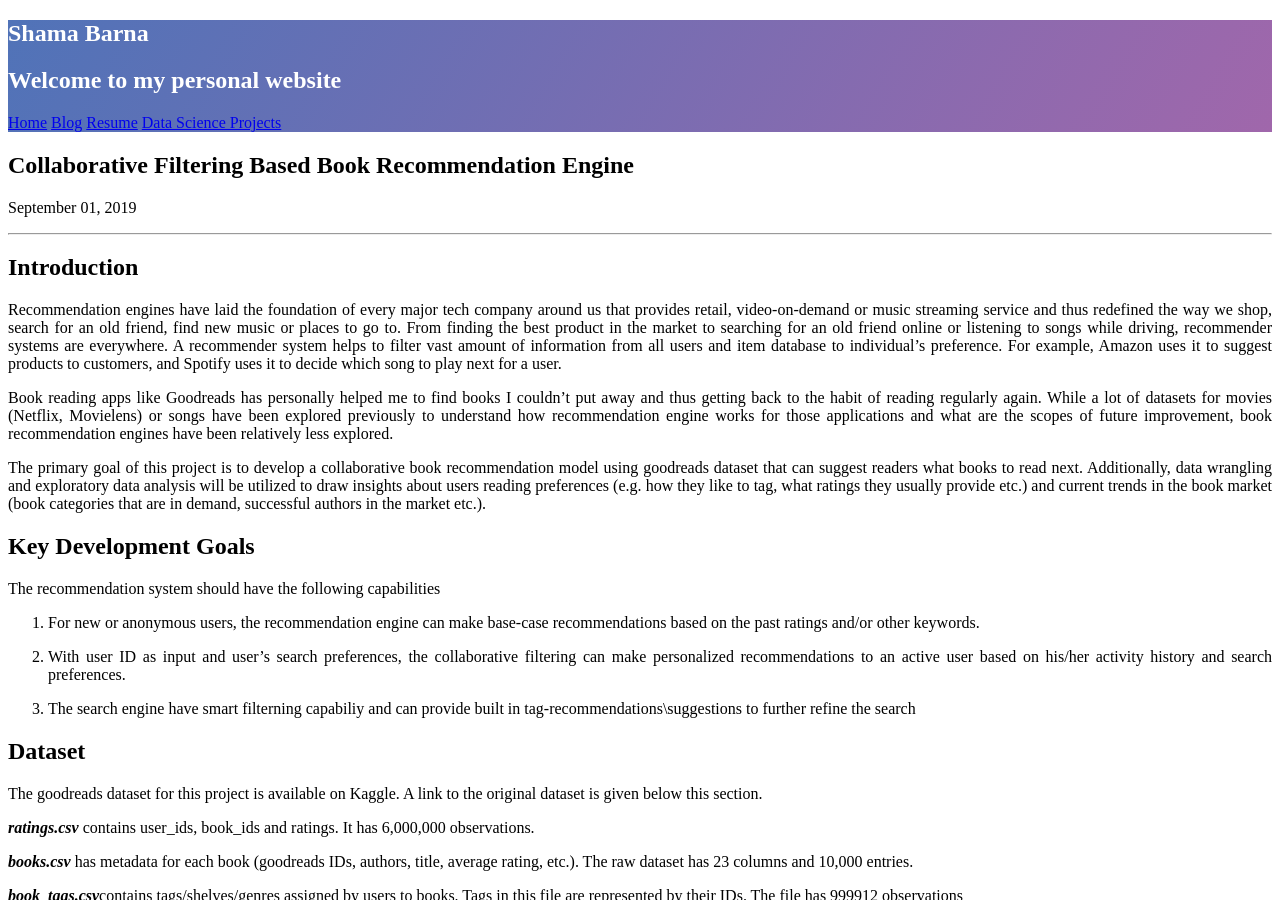
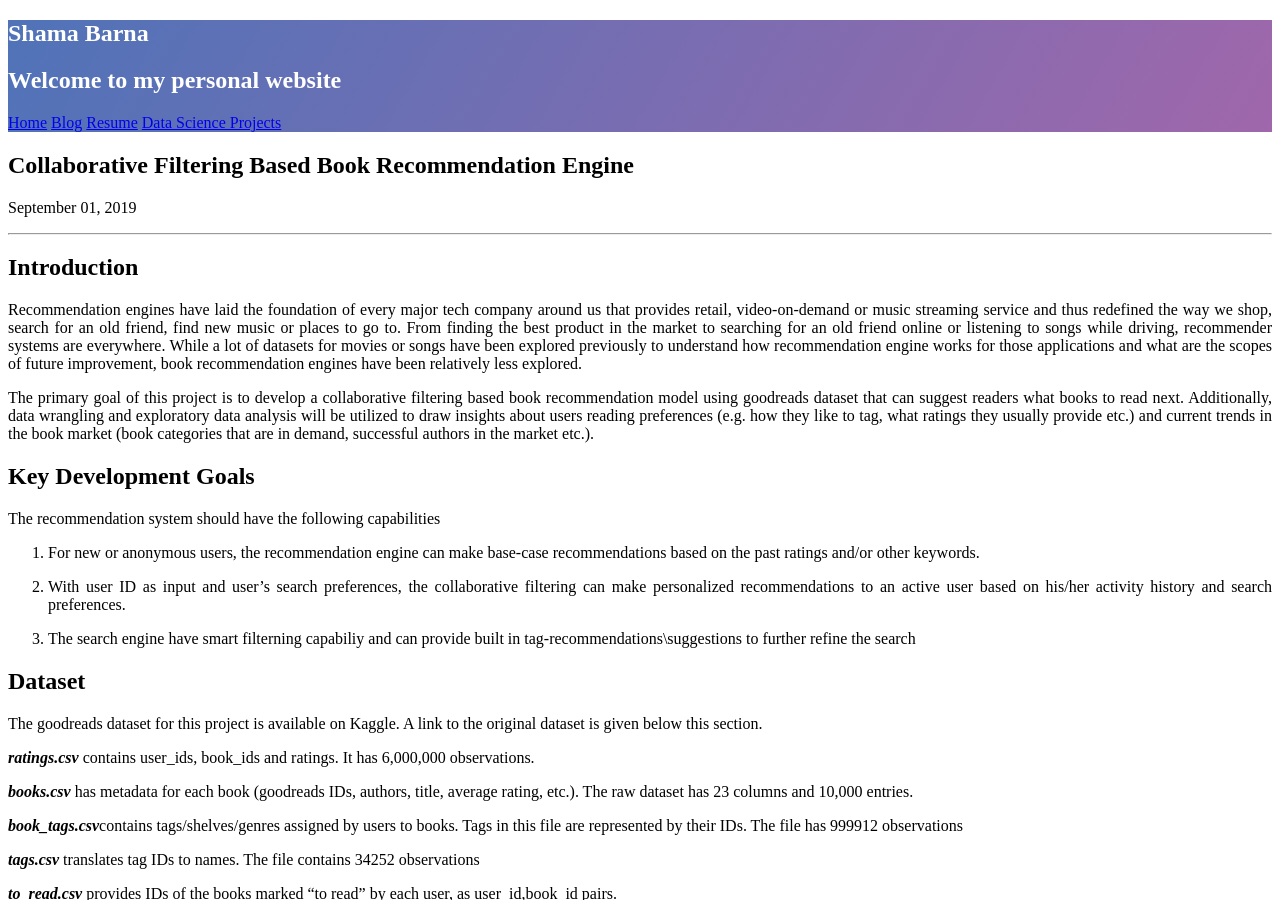
Before and after one commit to shamafarabi/shama.github.io, a Jekyll site: the page built from _posts/2019-09-01-recommendation.md, in a window 1280 px wide and 900 px high. Built offline with Jekyll 4.4.1, drawn with Linux system fonts in a browser that asks for light colours; nearby versions of some CDN libraries.

Commit message:
Update 2019-09-01-recommendation.md

```diff
--- a/_posts/2019-09-01-recommendation.md
+++ b/_posts/2019-09-01-recommendation.md
@@ -9,12 +9,10 @@ mathjax: true
 
 # Introduction
 
-Recommendation engines have laid the foundation of every major tech company around us that provides retail, video-on-demand or music streaming service and thus redefined the way we shop, search for an old friend, find new music or places to go to. From finding the best product in the market to searching for an old friend online or listening to songs while driving, recommender systems are everywhere. A recommender system helps to filter vast amount of information from all users and item database to individual’s preference.  For example, Amazon uses it to suggest products to customers, and Spotify uses it to decide which song to play next for a user.
+Recommendation engines have laid the foundation of every major tech company around us that provides retail, video-on-demand or music streaming service and thus redefined the way we shop, search for an old friend, find new music or places to go to. From finding the best product in the market to searching for an old friend online or listening to songs while driving, recommender systems are everywhere. While a lot of datasets for movies or songs have been explored previously to understand how recommendation engine works for those applications and what are the scopes of future improvement, book recommendation engines have been relatively less explored.
 
-Book reading apps like Goodreads has personally helped me to find books I couldn’t put away and thus getting back to the habit of reading regularly again. While a lot of datasets for movies (Netflix, Movielens) or songs have been explored previously to understand how recommendation engine works for those applications and what are the scopes of future improvement, book recommendation engines have been relatively less explored.
+The primary goal of this project is to develop a collaborative filtering based book recommendation model using goodreads dataset that can suggest readers what books to read next. Additionally, data wrangling and exploratory data analysis will be utilized to draw insights about users reading preferences (e.g. how they like to tag, what ratings they usually provide etc.)  and current trends in the book market (book categories  that are in demand,  successful authors in the market etc.).
 
-The primary goal of this project is to develop a collaborative book recommendation model using goodreads dataset that can suggest readers what books to read next. Additionally, data wrangling and exploratory data analysis will be utilized to draw insights about users reading preferences (e.g. how they like to tag, what ratings they usually provide etc.)  and current trends in the book market (book categories  that are in demand,  successful authors in the market etc.).
-{: .text-justify}
 # Key Development Goals
 
 The recommendation system should have the following capabilities <br>
```
